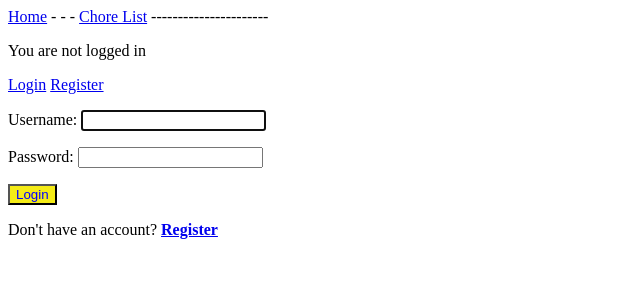
After one commit to ThomasGuest/kidschores, a Django app: page /login in a window 1280 px wide. The commit adds this page. Shown: the top 300 px of the page, without its empty margins (0-640 px from the left). Run offline with Django 3.2, Linux system fonts and the light colour scheme.

Commit message:
user login, user logout, base.html user status

```diff
--- a/kidschores/chores/templates/chores/base.html
+++ b/kidschores/chores/templates/chores/base.html
@@ -1,5 +1,15 @@
 <a href="{% url 'chores:home' %}">Home</a> - - -
 <a href="{% url 'chores:chore_list' %}">Chore List</a>
+----------------------
+
+{% if user.is_authenticated %}
+Hi {{ user.username }}!
+<a href="{% url 'chores:logout' %}">Logout</a>
+{% else %}
+<p>You are not logged in</p>
+<a href="{% url 'chores:login' %}">Login</a>
+<a href="{% url 'chores:register' %}">Register</a>
+{% endif %}
 
 <div class="container">
     {% block content %}
--- /dev/null
+++ b/kidschores/chores/templates/chores/login.html
@@ -0,0 +1,16 @@
+{% extends 'chores/base.html' %}
+
+
+{% block content %}
+
+<div class="container">
+    <form method="POST">
+        {% csrf_token %}
+        {{form.as_p}}
+        <button style="background-color: #F4EB16; color: blue" class="btn btn-outline-info" type="submit">Login</button>
+    </form>
+    Don't have an account? <a href="/register" target="blank"><strong>Register</strong></a>
+</div>
+
+
+{% endblock %}
--- a/kidschores/chores/urls.py
+++ b/kidschores/chores/urls.py
@@ -7,6 +7,8 @@ app_name = 'chores'
 urlpatterns = [
     path('', views.home, name='home'),
     path('chore_list/', views.chore_list, name='chore_list'),
-    path('register/', views.register, name='register')
+    path('register/', views.register, name='register'),
+    path("logout", views.logout_request, name="logout"),
+    path("login", views.login_request, name='login')
 
 ]
--- a/kidschores/chores/views.py
+++ b/kidschores/chores/views.py
@@ -1,7 +1,8 @@
 from django.shortcuts import render, redirect
 from .models import Chores
-from django.contrib.auth.forms import UserCreationForm
+from django.contrib.auth.forms import UserCreationForm, AuthenticationForm
 from django.contrib.auth import logout, authenticate, login
+from django.contrib import messages
 
 
 # Create your views here.
@@ -39,3 +40,28 @@ def register(request):
     return render(request = request,
                 template_name = "chores/register.html",
                 context={"form":form})
+
+
+def logout_request(request):
+    logout(request)
+    messages.info(request, "logged out successfully!")
+    return redirect("chores:home")
+
+def login_request(request):
+    if request.method == "POST":
+        form = AuthenticationForm(request=request, data=request.POST)
+        if form.is_valid():
+            username = form.cleaned_data.get('username')
+            password = form.cleaned_data.get('password')
+            user = authenticate(username=username, password=password)
+            if user is not None:
+                login(request, user)
+                messages.info(request, f"You are now logged in as {username}")
+                return redirect('/')
+            else:
+                messages.error(request, "Invalid username or password.")
+
+    form = AuthenticationForm()
+    return render(request = request,
+                template_name = "chores/login.html",
+                context={"form":form})
```
Also changed, not shown: kidschores/db.sqlite3.
